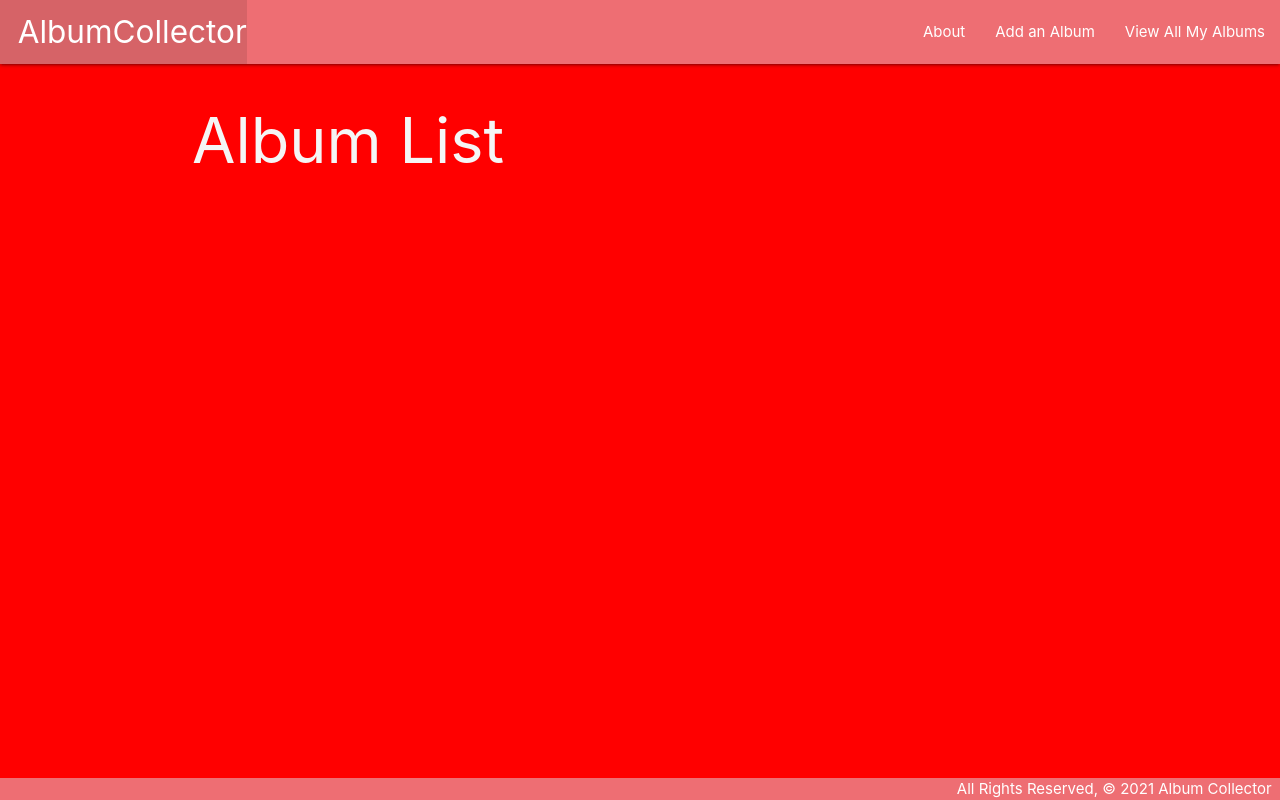
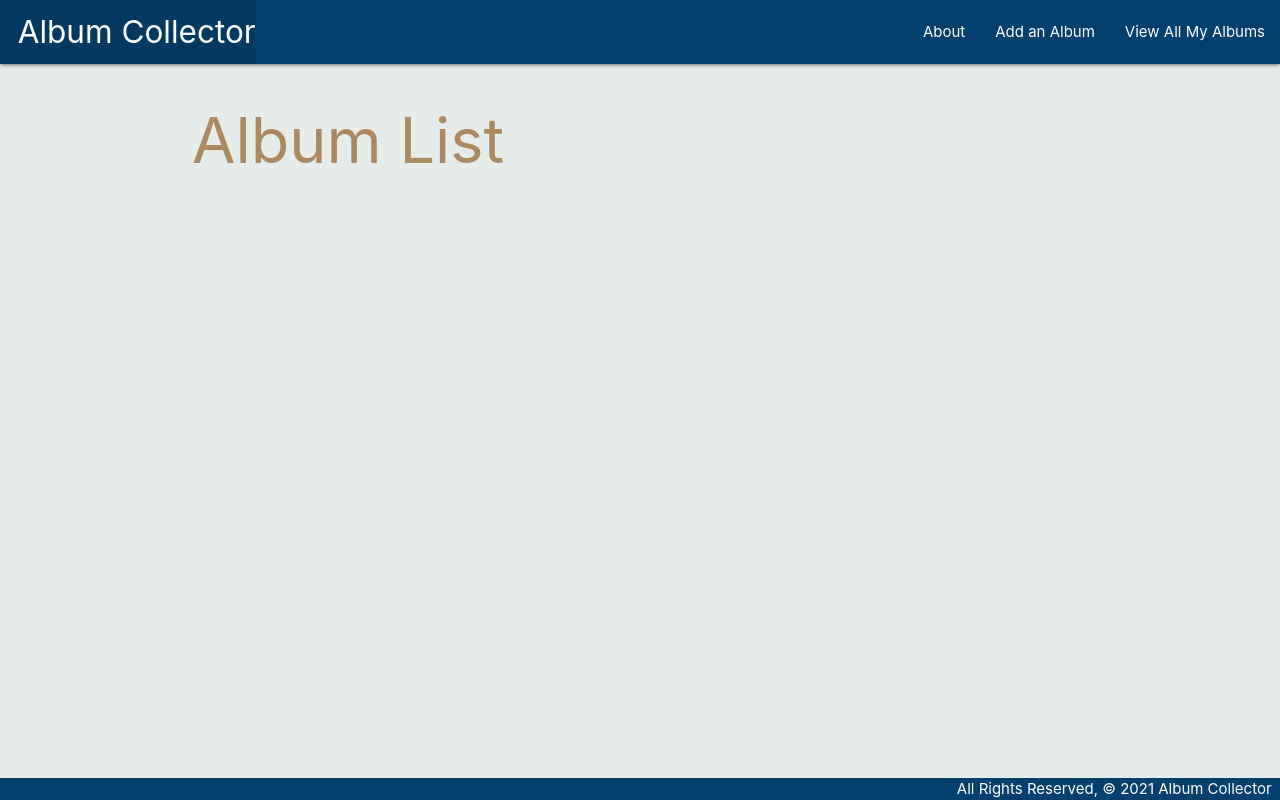
Before and after one commit to raromano92/Album-collector, a Django app: page /albums/ in a window 1280 px wide. Run offline with Django 4.2, Linux system fonts and the light colour scheme; data that the repository does not hold is empty.

Commit message:
Minor css changes

```diff
--- a/main_app/static/css/styles.css
+++ b/main_app/static/css/styles.css
@@ -1,31 +1,36 @@
-#body {
+body {
   display: flex;
   min-height: 100vh;
   flex-direction: column;
-  background-color: red;
+  background-color: #e5ecea;
 }
 
 main {
   flex: 1 0 auto;
 }
 
+.nav-wrapper {
+  background-color: #04406d;
+}
+
 footer.page-footer {
   padding-top: 0;
   text-align: right;
+  background-color: #04406d;
 }
 
 .about {
-  color: whitesmoke;
+  color: #ad8961;
   font-size: 1.5em;
 }
 
 .about-header {
-  color: whitesmoke;
+  color: #ad8961;
   text-align: center;
 }
 
 .album-list-header {
-  color: whitesmoke;
+  color: #ad8961;
 }
 
 .sold-out {
@@ -35,17 +40,31 @@ footer.page-footer {
 }
 
 .index-title {
-  color: whitesmoke;
+  color: #ad8961;
   text-align: center;
   margin-top: 10vh;
 }
 
 .index-welcome {
-  color: whitesmoke;
+  color: #ad8961;
   text-align: left;
   margin-top: 15vh;
 }
 
-.price {
-  color: green;
+#card-album-title {
+  margin: 0 auto;
+  color: #292826;
+  font-size: 2rem;
 }
+
+h1 {
+  color: #ad8961;
+}
+
+label {
+  color: #292826;
+}
+
+.amount {
+  color: seagreen;
+}
--- a/main_app/templates/albums/index.html
+++ b/main_app/templates/albums/index.html
@@ -7,11 +7,11 @@
 <div class="card">
   <div class="card-content">
       <a href="{% url 'detail' album.id %}"
-      <span class="card-title"><strong>{{ album.title }}</strong></span>
+      <span class="card-title"><strong id="card-album-title">{{ album.title }}</strong></span>
       <p>Band: {{ album.band }}</p>
       <p>Release Year: {{ album.releaseyear }}</p>
       {% if album.price > 20 %}
-        <p class="price">Price: ${{ album.price }}</p>
+        <p class="price">Price: <span class='amount'>${{ album.price }}</span></p>
       {% else %}
         <p class="sold-out">Sold Out!</p>
       {% endif %}
--- a/main_app/templates/base.html
+++ b/main_app/templates/base.html
@@ -27,7 +27,7 @@
 					<ul>
 						<li>
 							<a href="/" class="left brand-logo"
-								>&nbsp;&nbsp;AlbumCollector</a
+								>&nbsp;&nbsp;Album Collector</a
 							>
 						</li>
 					</ul>
--- a/main_app/templates/main_app/album_form.html
+++ b/main_app/templates/main_app/album_form.html
@@ -10,7 +10,7 @@
 <form action="" method="POST">
 	{% csrf_token %}
 	<table>
-		{{ form.as_table }}
+	    {{ form.as_table }}
 	</table>
 	<input type="submit" value="Submit" class="btn" />
 </form>
```
